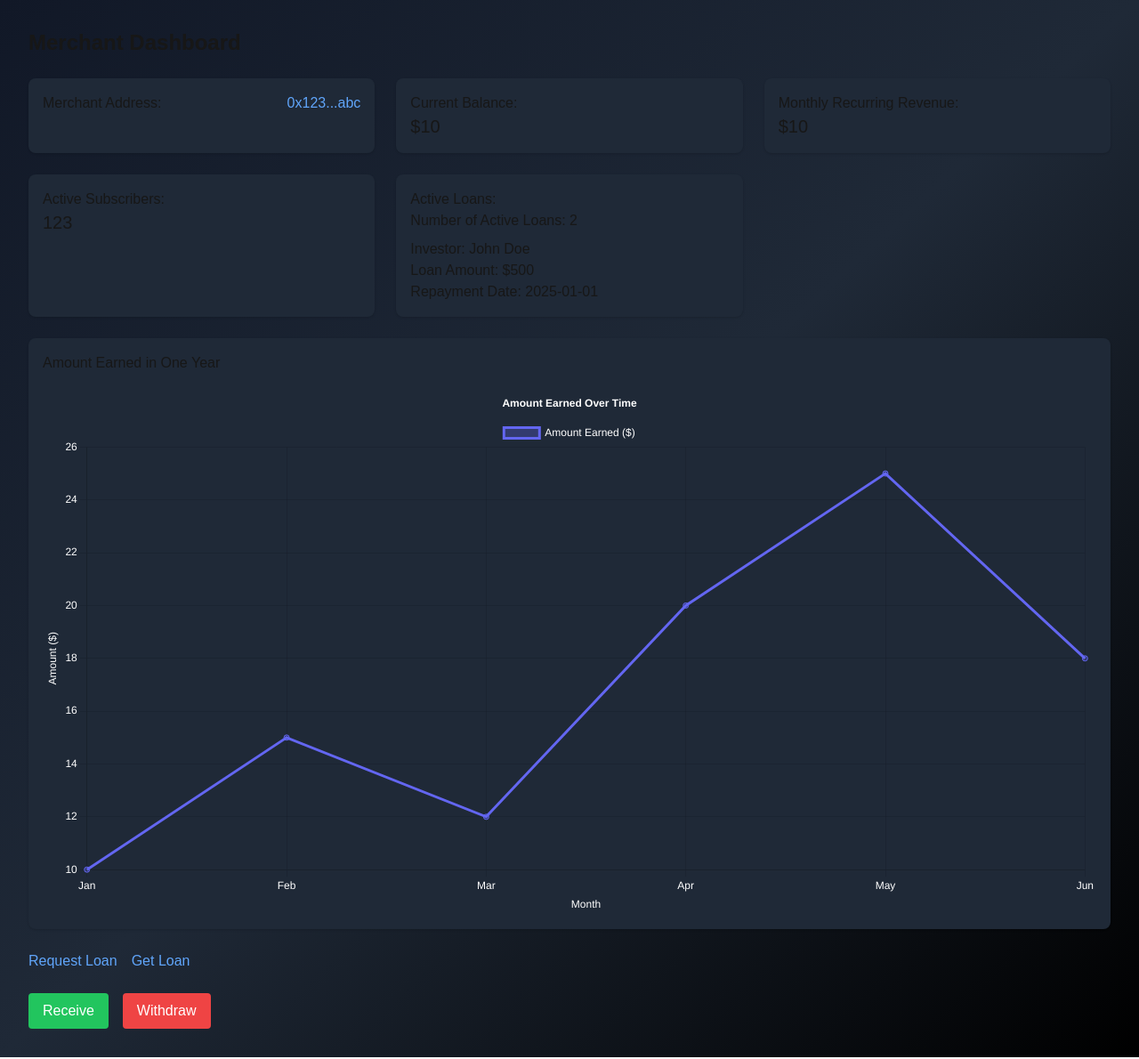
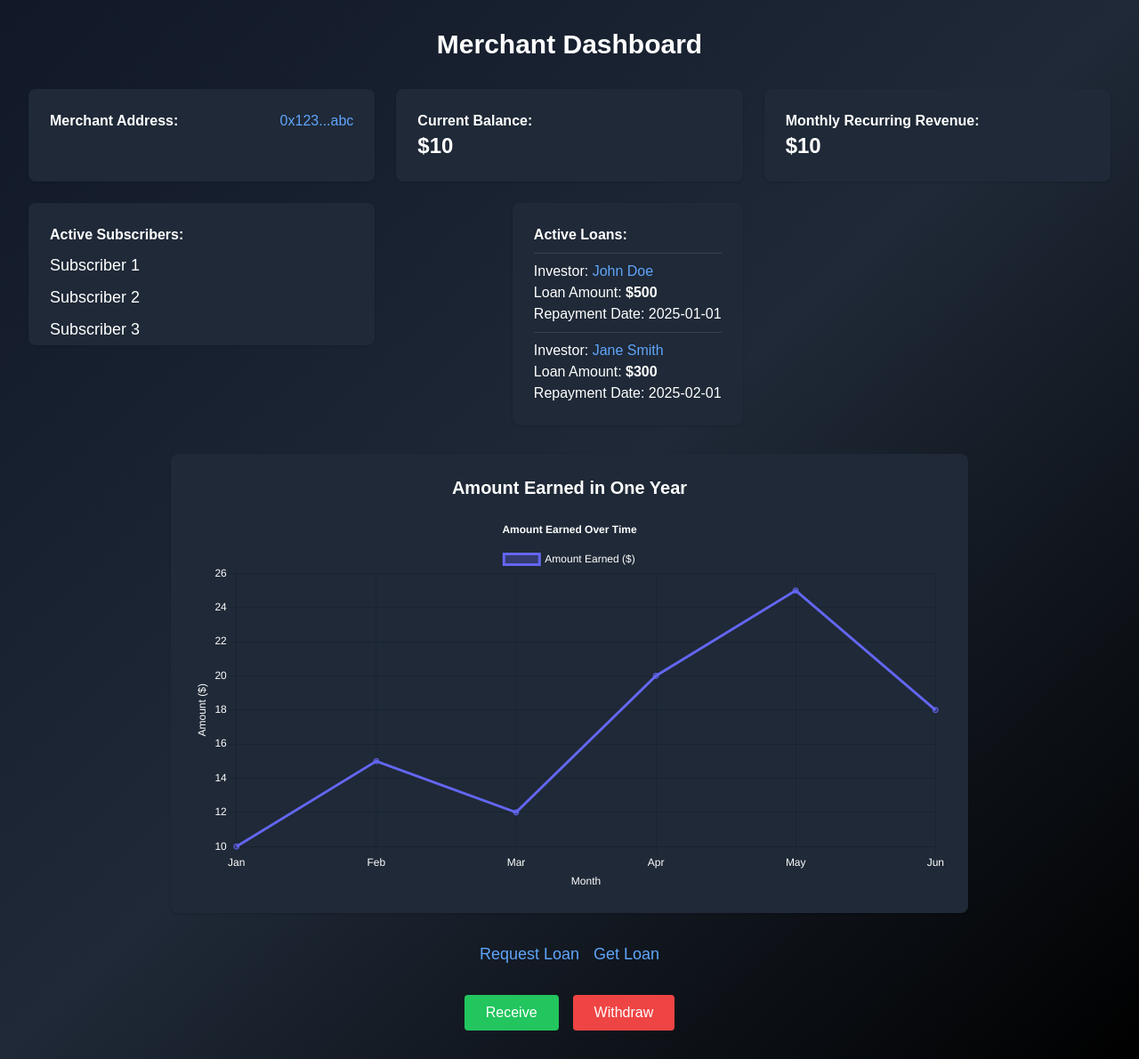
Before and after one commit to N-45div/vaulte, a Next.js app in the folder vaulte/: page /merchant in a window 1280 px wide. Shown: the whole page at 89% size. Built offline with nearby package versions, Linux system fonts and the light colour scheme.

Commit message:
Updated Merchant dashboard

```diff
--- a/vaulte/app/merchant/page.tsx
+++ b/vaulte/app/merchant/page.tsx
@@ -1,6 +1,6 @@
 "use client";
 
-import React from 'react';
+import React, { useState } from 'react';
 import { NextPage } from 'next';
 import { Line } from 'react-chartjs-2';
 import { Chart as ChartJS, CategoryScale, LinearScale, PointElement, LineElement, Title, Tooltip, Legend } from 'chart.js';
@@ -8,7 +8,6 @@ import { Chart as ChartJS, CategoryScale, LinearScale, PointElement, LineElement
 // Register Chart.js components
 ChartJS.register(CategoryScale, LinearScale, PointElement, LineElement, Title, Tooltip, Legend);
 
-// Type definition for chart data
 interface ChartData {
   labels: string[];
   datasets: {
@@ -19,15 +18,24 @@ interface ChartData {
   }[];
 }
 
+interface Loan {
+  investor: string;
+  amount: number;
+  repaymentDate: string;
+}
+
 const Dashboard: NextPage = () => {
   const merchantAddress = "0x123...abc";
+  const [loans] = useState<Loan[]>([
+    { investor: 'John Doe', amount: 500, repaymentDate: '2025-01-01' },
+    { investor: 'Jane Smith', amount: 300, repaymentDate: '2025-02-01' },
+  ]);
 
   const handleCopy = () => {
     navigator.clipboard.writeText(merchantAddress);
     alert("Address copied!");
   };
 
-  // Sample data for the line chart
   const lineChartData: ChartData = {
     labels: ['Jan', 'Feb', 'Mar', 'Apr', 'May', 'Jun'],
     datasets: [
@@ -43,100 +51,82 @@ const Dashboard: NextPage = () => {
   const lineChartOptions = {
     responsive: true,
     plugins: {
-      legend: {
-        display: true,
-        position: 'top' as const,
-        labels: {
-          color: 'white',
-        },
-      },
-      title: {
-        display: true,
-        text: 'Amount Earned Over Time',
-        color: 'white',
-      },
+      legend: { display: true, position: 'top' as const, labels: { color: 'white' } },
+      title: { display: true, text: 'Amount Earned Over Time', color: 'white' },
     },
     scales: {
-      x: {
-        title: { display: true, text: 'Month', color: 'white' },
-        ticks: { color: 'white' },
-      },
-      y: {
-        title: { display: true, text: 'Amount ($)', color: 'white' },
-        ticks: { color: 'white' },
-      },
+      x: { title: { display: true, text: 'Month', color: 'white' }, ticks: { color: 'white' } },
+      y: { title: { display: true, text: 'Amount ($)', color: 'white' }, ticks: { color: 'white' } },
     },
   };
 
   return (
-    <div className="min-h-screen p-8 bg-gradient-to-br from-gray-900 via-gray-800 to-black">
-      <h1 className="text-2xl font-semibold mb-6">Merchant Dashboard</h1>
+      <div className="min-h-screen p-8 bg-gradient-to-br from-gray-900 via-gray-800 to-black text-white">
+      <h1 className="text-3xl font-bold mb-8 text-center">Merchant Dashboard</h1>
 
-      {/* Info Section */}
       <div className="grid grid-cols-1 md:grid-cols-2 lg:grid-cols-3 gap-6">
         {/* Merchant Address */}
-        <div className="bg-gray-800 p-4 rounded-lg shadow">
+        <div className="bg-gray-800 p-6 rounded-lg shadow hover:shadow-lg transition-shadow duration-300">
           <div className="flex justify-between items-center">
-            <span className="font-medium">Merchant Address:</span>
-            <button
-              onClick={handleCopy}
-              className="text-blue-400 hover:underline"
-            >
+            <span className="font-semibold">Merchant Address:</span>
+            <button onClick={handleCopy} className="text-blue-400 hover:text-blue-500">
               {merchantAddress}
             </button>
           </div>
         </div>
 
         {/* Current Balance */}
-        <div className="bg-gray-800 p-4 rounded-lg shadow">
-          <p className="font-medium">Current Balance:</p>
-          <p className="text-xl">$10</p>
+        <div className="bg-gray-800 p-6 rounded-lg shadow hover:shadow-lg transition-shadow duration-300">
+          <p className="font-semibold">Current Balance:</p>
+          <p className="text-2xl font-bold">$10</p>
         </div>
 
         {/* Monthly Recurring Revenue */}
-        <div className="bg-gray-800 p-4 rounded-lg shadow">
-          <p className="font-medium">Monthly Recurring Revenue:</p>
-          <p className="text-xl">$10</p>
+        <div className="bg-gray-800 p-6 rounded-lg shadow hover:shadow-lg transition-shadow duration-300">
+          <p className="font-semibold">Monthly Recurring Revenue:</p>
+          <p className="text-2xl font-bold">$10</p>
         </div>
 
-        {/* Active Subscribers */}
-        <div className="bg-gray-800 p-4 rounded-lg shadow">
-          <p className="font-medium">Active Subscribers:</p>
-          <p className="text-xl">123</p>
+        {/* Active Subscribers (Scrollable) */}
+        <div className="bg-gray-800 p-6 rounded-lg shadow hover:shadow-lg transition-shadow duration-300 max-h-40 overflow-y-scroll">
+          <p className="font-semibold mb-2">Active Subscribers:</p>
+          <ul className="space-y-2">
+            {[...Array(20)].map((_, idx) => (
+              <li key={idx} className="text-lg hover:text-blue-400 cursor-pointer">Subscriber {idx + 1}</li>
+            ))}
+          </ul>
         </div>
 
         {/* Active Loans */}
-        <div className="bg-gray-800 p-4 rounded-lg shadow">
-          <p className="font-medium">Active Loans:</p>
-          <div>
-            <p>Number of Active Loans: 2</p>
-            <div className="mt-2">
-              <p>Investor: John Doe</p>
-              <p>Loan Amount: $500</p>
-              <p>Repayment Date: 2025-01-01</p>
+        <div className="bg-gray-800 p-6 rounded-lg shadow hover:shadow-lg transition-shadow duration-300 col-span-2 lg:col-span-1 ml-auto">
+          <p className="font-semibold mb-2">Active Loans:</p>
+          {loans.map((loan, index) => (
+            <div key={index} className="mt-2 border-t border-gray-700 pt-2">
+              <p className="font-medium">Investor: <span className="text-blue-400">{loan.investor}</span></p>
+              <p>Loan Amount: <span className="font-semibold">${loan.amount}</span></p>
+              <p>Repayment Date: {loan.repaymentDate}</p>
             </div>
-          </div>
+          ))}
         </div>
       </div>
 
       {/* Amount Earned in One Year (Chart) */}
-      <div className="bg-gray-800 p-4 mt-6 rounded-lg shadow">
-        <h2 className="font-medium mb-4">Amount Earned in One Year</h2>
+      <div className="bg-gray-800 p-6 mt-8 rounded-lg shadow hover:shadow-lg transition-shadow duration-300 max-w-4xl mx-auto">
+        <h2 className="text-center font-semibold text-xl mb-4">Amount Earned in One Year</h2>
         <Line data={lineChartData} options={lineChartOptions} />
       </div>
 
-      {/* Links */}
-      <div className="mt-6 space-x-4">
-        <a href="/create" className="text-blue-400 hover:underline">Request Loan</a>
-        <a href="/loans" className="text-blue-400 hover:underline">Get Loan</a>
+      {/* Links and Buttons */}
+      <div className="flex flex-col lg:flex-row items-center justify-center mt-8 space-x-0 lg:space-x-4 space-y-4 lg:space-y-0">
+        <a href="/create" className="text-blue-400 hover:text-blue-500 text-lg">Request Loan</a>
+        <a href="/loans" className="text-blue-400 hover:text-blue-500 text-lg">Get Loan</a>
       </div>
-
-      {/* Buttons */}
-      <div className="mt-6 space-x-4">
-        <button className="bg-green-500 text-white px-4 py-2 rounded hover:bg-green-600">Receive</button>
-        <button className="bg-red-500 text-white px-4 py-2 rounded hover:bg-red-600">Withdraw</button>
+      <div className="mt-8 flex justify-center space-x-4">
+        <button className="bg-green-500 text-white px-6 py-2 rounded hover:bg-green-600 transition-colors">Receive</button>
+        <button className="bg-red-500 text-white px-6 py-2 rounded hover:bg-red-600 transition-colors">Withdraw</button>
       </div>
     </div>
+
   );
 };
 
```
